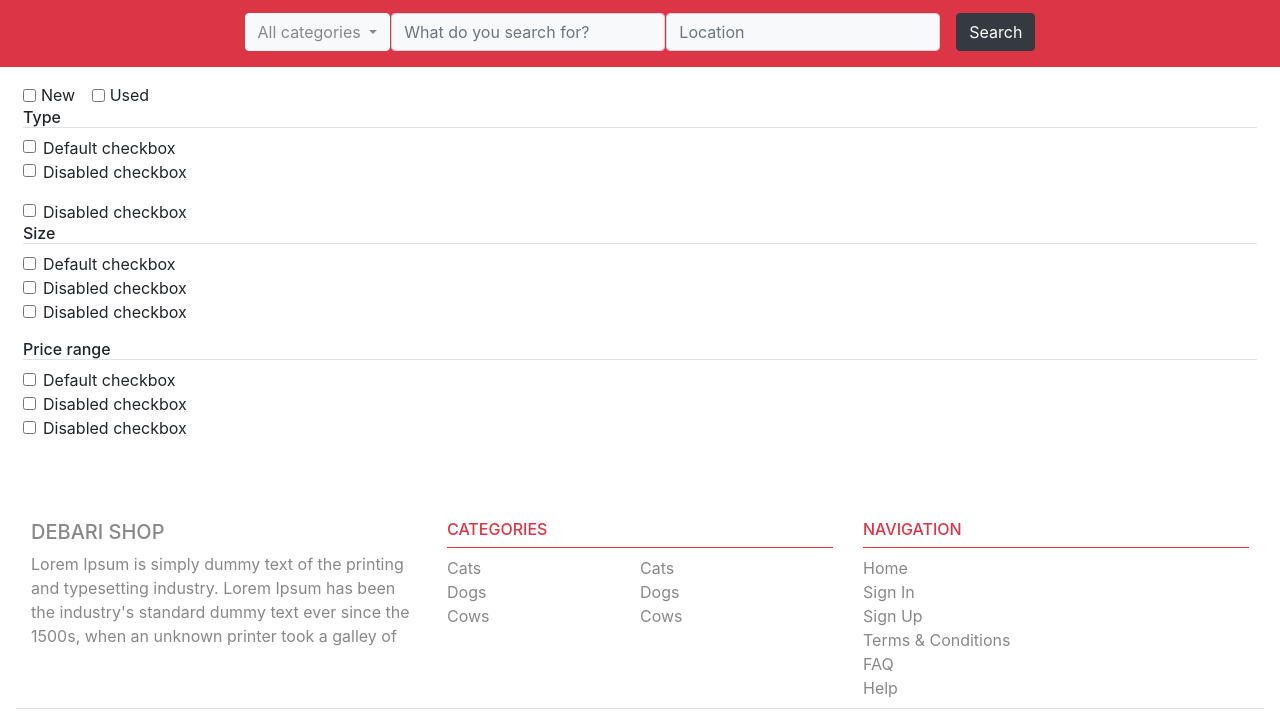
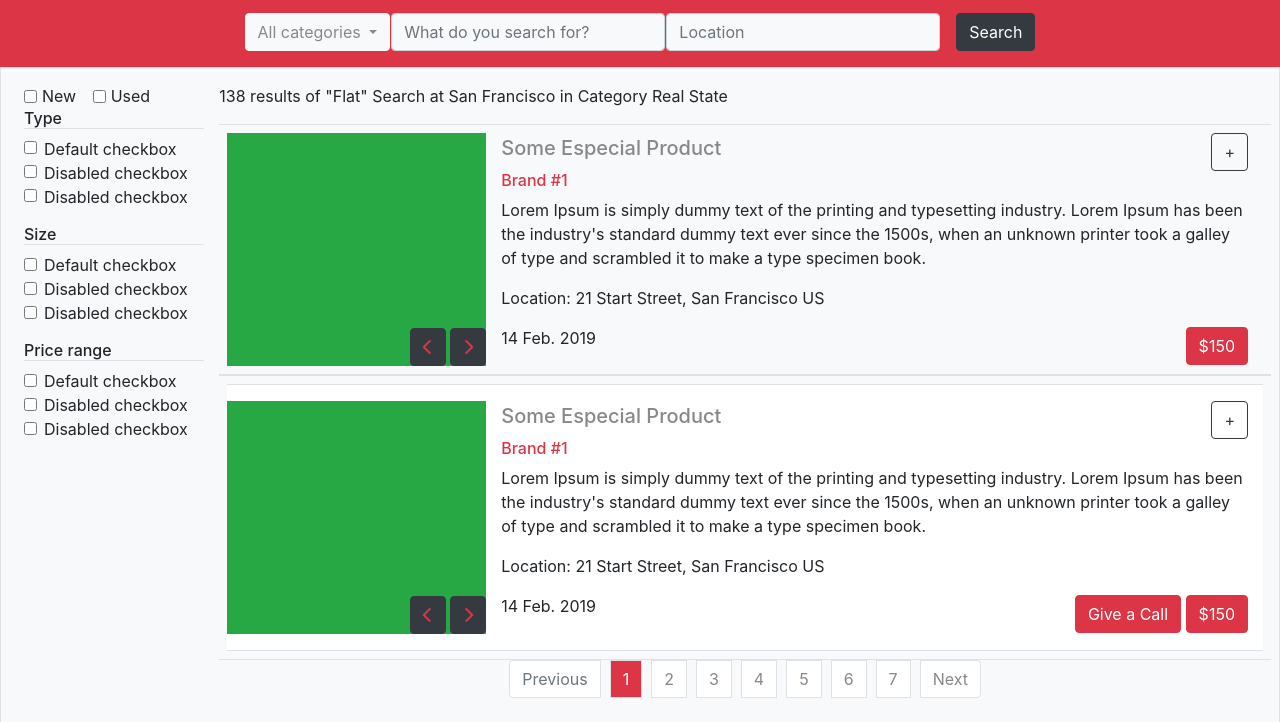
Before and after one commit to abdelp/html-capstone, a website: page search-results.html in a window 1280 px wide. Shown: the part 196-918 px from the top of the page. Drawn offline with nearby package versions, Linux system fonts and the light colour scheme.

Commit message:
Add initial structure for products results

```diff
--- /dev/null
+++ b/assets/stylesheets/search-results.css
@@ -0,0 +1,159 @@
+.text-gray {
+  color: #888;
+}
+
+.hover-white:hover {
+  color: white;
+  text-decoration: none;
+}
+
+.header {
+  position: fixed;
+  z-index: 2;
+  width: 100%;
+}
+
+.header > nav {
+  max-width: 1310px;
+  width: 1310px;
+}
+
+.nav .nav-item {
+  padding-right: 10px;
+}
+
+@media (max-width: 815px) {
+  #post-add {
+    display: none;
+  }
+}
+
+.main,
+.footer {
+  position: relative;
+  top: 65px;
+}
+
+@media (max-width: 700px) {
+  .right-btns .nav-item:first-child,
+  .right-btns .nav-item:nth-child(2) {
+    display: none;
+  }
+}
+
+@media (max-width: 768px) {
+  .search {
+    width: 100%;
+  }
+}
+
+.search-form > .form-group:nth-child(2) {
+  margin: 0 1px;
+  flex: 2;
+}
+
+#results .result .title-container {
+  display: flex;
+  justify-content: space-between;
+  align-items: center;
+}
+
+#results .result .product-footer {
+  display: flex;
+  justify-content: space-between;
+  align-items: center;
+}
+
+.result .product-img > div {
+  position: absolute;
+  bottom: 0;
+  right: 0;
+}
+
+.result .pagination .page-item {
+  margin: 0 5px;
+}
+
+/* .hot-ads, */
+/* #product-categories > div, */
+.bottom-footer,
+.top-footer {
+  max-width: 1310px;
+  margin: 0 auto;
+}
+
+/* .hot-ads > .carousel, */
+/* #product-categories .category .carousel {
+  margin-left: 35px;
+  margin-right: 35px;
+} */
+
+/* .hot-ads > .carousel .carousel-control-prev,
+.hot-ads > .carousel .carousel-control-next {
+  height: 30px;
+  width: 30px;
+  border-radius: 50%;
+  border: 1px solid #888;
+  top: 50%;
+} */
+
+/* .hot-ads > .carousel .carousel-control-prev,
+#product-categories .category .carousel .carousel-control-prev {
+  margin-left: -35px;
+}
+
+.hot-ads > .carousel .carousel-control-next,
+#product-categories .category .carousel .carousel-control-next {
+  margin-right: -35px;
+} */
+
+/* .product-img {
+  min-height: 300px;
+} */
+
+/* #product-categories .category .carousel .carousel-control-prev {
+  -webkit-box-shadow: 6px 1px 30px -6px rgba(0, 0, 0, 0.75);
+  -moz-box-shadow: 6px 1px 30px -6px rgba(0, 0, 0, 0.75);
+  box-shadow: 6px 1px 30px -6px rgba(0, 0, 0, 0.75);
+}
+
+#product-categories .category .carousel .carousel-control-next {
+  -webkit-box-shadow: -6px 1px 30px -6px rgba(0, 0, 0, 0.75);
+  -moz-box-shadow: -6px 1px 30px -6px rgba(0, 0, 0, 0.75);
+  box-shadow: -6px 1px 30px -6px rgba(0, 0, 0, 0.75);
+}
+
+#product-categories .category .carousel .carousel-control-prev,
+#product-categories .category .carousel .carousel-control-next {
+  width: 30px;
+} */
+
+/* .hot-ads > .carousel .carousel-control-prev > span,
+.hot-ads > .carousel .carousel-control-next > span {
+  height: auto;
+} */
+
+/* .hot-ads .product-img {
+  position: relative;
+} */
+
+.right-btns .nav-item img {
+  height: 35px;
+  border-radius: 50%;
+}
+
+@media (max-width: 768px) {
+  /* .hot-ads .btn-group {
+    width: 100%;
+  } */
+
+  .card-width {
+    width: 100%;
+  }
+}
+
+@media (min-width: 769px) {
+  /* .card-width {
+    width: 24rem;
+  } */
+}
--- a/search-results.html
+++ b/search-results.html
@@ -8,7 +8,7 @@
 
     <!-- Bootstrap CSS -->
     <link rel="stylesheet" href="https://stackpath.bootstrapcdn.com/bootstrap/4.4.1/css/bootstrap.min.css" integrity="sha384-Vkoo8x4CGsO3+Hhxv8T/Q5PaXtkKtu6ug5TOeNV6gBiFeWPGFN9MuhOf23Q9Ifjh" crossorigin="anonymous">
-    <link rel="stylesheet" type="text/css" href="assets/stylesheets/style.css">
+    <link rel="stylesheet" type="text/css" href="assets/stylesheets/search-results.css">
     <script src="https://kit.fontawesome.com/7692afb188.js" crossorigin="anonymous"></script>
     <link rel="stylesheet" href="https://kit-free.fontawesome.com/releases/latest/css/free.min.css" media="all">
     <title>Debari Shop</title>
@@ -49,7 +49,6 @@
         </div>
       </nav>
     </header>
-
     <main class="main">
       <section class="search-productos d-flex flex-column align-items-center bg-danger pt-5 px-2">
         <h1 class="text-uppercase text-white">debari shop</h1>
@@ -79,9 +78,10 @@
         </div>
       </section>
 
-      <section id="results" class="pt-3 pb-5 px-2 bg-gray">
+      <section id="results" class="pt-3 pb-5 px-2 bg-light border">
         <div class="container-fluid">
-          <div class="parameters">
+          <div class="row">
+            <div class="parameters col-2">
               <form>
                 <div class="form-check form-check-inline">
                   <input class="form-check-input" type="checkbox" id="inlineCheckbox1" value="option1">
@@ -106,7 +106,6 @@
                     <label class="form-check-label" for="defaultCheck2">
                       Disabled checkbox
                     </label>
-                </div>
                   </div>
                   <div class="form-check">
                     <input class="form-check-input" type="checkbox" value="" id="defaultCheck2">
@@ -161,9 +160,100 @@
                 </div>
               </form>
             </div>
+
+            <div class="result col-10">
+              <div class="row">
+                <p>138 results of "Flat" Search at San Francisco in Category Real State</p>
+              </div>
+              <div class="row p-2 border-top border-bottom">
+                <div class="col-12">
+                  <div class="row">
+                    <div class="col-md-3 bg-success product-img">
+                      <div>
+                        <!-- <img src="assets/images/special-food.jpg" alt="special-food"> -->
+                        <a href="#" class="btn btn-dark text-danger"><i class="fas fa-chevron-left"></i></a>
+                        <a href="#" class="btn btn-dark text-danger"><i class="fas fa-chevron-right"></i></a>
+                      </div>
+                    </div>
+                    <div class="col-md-9">
+                      <div class="title-container">
+                        <h5 class="text-gray">Some Especial Product</h5>
+                        <a href="#" class="btn btn-outline-dark">+</a>
+                      </div>
+                      <h6 class="text-danger">Brand #1</h6>
+                      <p>Lorem Ipsum is simply dummy text of the printing and typesetting industry. Lorem Ipsum has been the industry's standard dummy text ever since the 1500s, when an unknown printer took a galley of type and scrambled it to make a type specimen book.</p>
+                      <p>Location: 21 Start Street, San Francisco US</p>
+
+                      <div class="product-footer">
+                        <div>
+                          <p>14 Feb. 2019</p>
+                        </div>
+
+                        <button type="button" class="btn btn-danger">$150</button>
+                      </div>
+                    </div>
+                  </div>
+                </div>
+              </div>
+              <div class="row p-2 border-top border-bottom">
+                <div class="col-12">
+                  <div class="row border-top border-bottom py-3 bg-white">
+                    <div class="col-md-3 bg-success product-img">
+                      <div>
+                        <!-- <img src="assets/images/special-food.jpg" alt="special-food"> -->
+                        <a href="#" class="btn btn-dark text-danger"><i class="fas fa-chevron-left"></i></a>
+                        <a href="#" class="btn btn-dark text-danger"><i class="fas fa-chevron-right"></i></a>
+                      </div>
+                    </div>
+                    <div class="col-md-9">
+                      <div class="title-container">
+                        <h5 class="text-gray">Some Especial Product</h5>
+                        <a href="#" class="btn btn-outline-dark">+</a>
+                      </div>
+                      <h6 class="text-danger">Brand #1</h6>
+                      <p>Lorem Ipsum is simply dummy text of the printing and typesetting industry. Lorem Ipsum has been the industry's standard dummy text ever since the 1500s, when an unknown printer took a galley of type and scrambled it to make a type specimen book.</p>
+                      <p>Location: 21 Start Street, San Francisco US</p>
+
+                      <div class="product-footer">
+                        <div>
+                          <p>14 Feb. 2019</p>
+                        </div>
+
+                        <div class="btns-container">
+                          <button type="button" class="btn btn-danger">Give a Call</button>
+                          <button type="button" class="btn btn-danger">$150</button>
+                        </div>
+                      </div>
+                    </div>
+                  </div>
+                </div>
+              </div>
+              <div class="row justify-content-center">
+                <nav aria-label="Page navigation example">
+                  <ul class="pagination justify-content-end">
+                    <li class="page-item disabled">
+                      <a class="page-link text-gray" href="#" tabindex="-1">Previous</a>
+                    </li>
+                    <li class="page-item"><a class="page-link bg-danger text-white" href="#">1</a></li>
+                    <li class="page-item"><a class="page-link text-gray" href="#">2</a></li>
+                    <li class="page-item"><a class="page-link text-gray" href="#">3</a></li>
+                    <li class="page-item"><a class="page-link text-gray" href="#">4</a></li>
+                    <li class="page-item"><a class="page-link text-gray" href="#">5</a></li>
+                    <li class="page-item"><a class="page-link text-gray" href="#">6</a></li>
+                    <li class="page-item"><a class="page-link text-gray" href="#">7</a></li>
+                    <li class="page-item">
+                      <a class="page-link text-gray" href="#">Next</a>
+                    </li>
+                  </ul>
+                </nav>
+              </div>
+            </div>
+          </div>
         </div>
       </section>
+
     </main>
+
     <footer class="footer p-3">
       <div class="top-footer container-fluid border-bottom pb-2">
         <div class="row">
```
Also changed, not shown: index.html (line endings or trailing spaces). Lines whose indentation alone changed are shown as unchanged.
